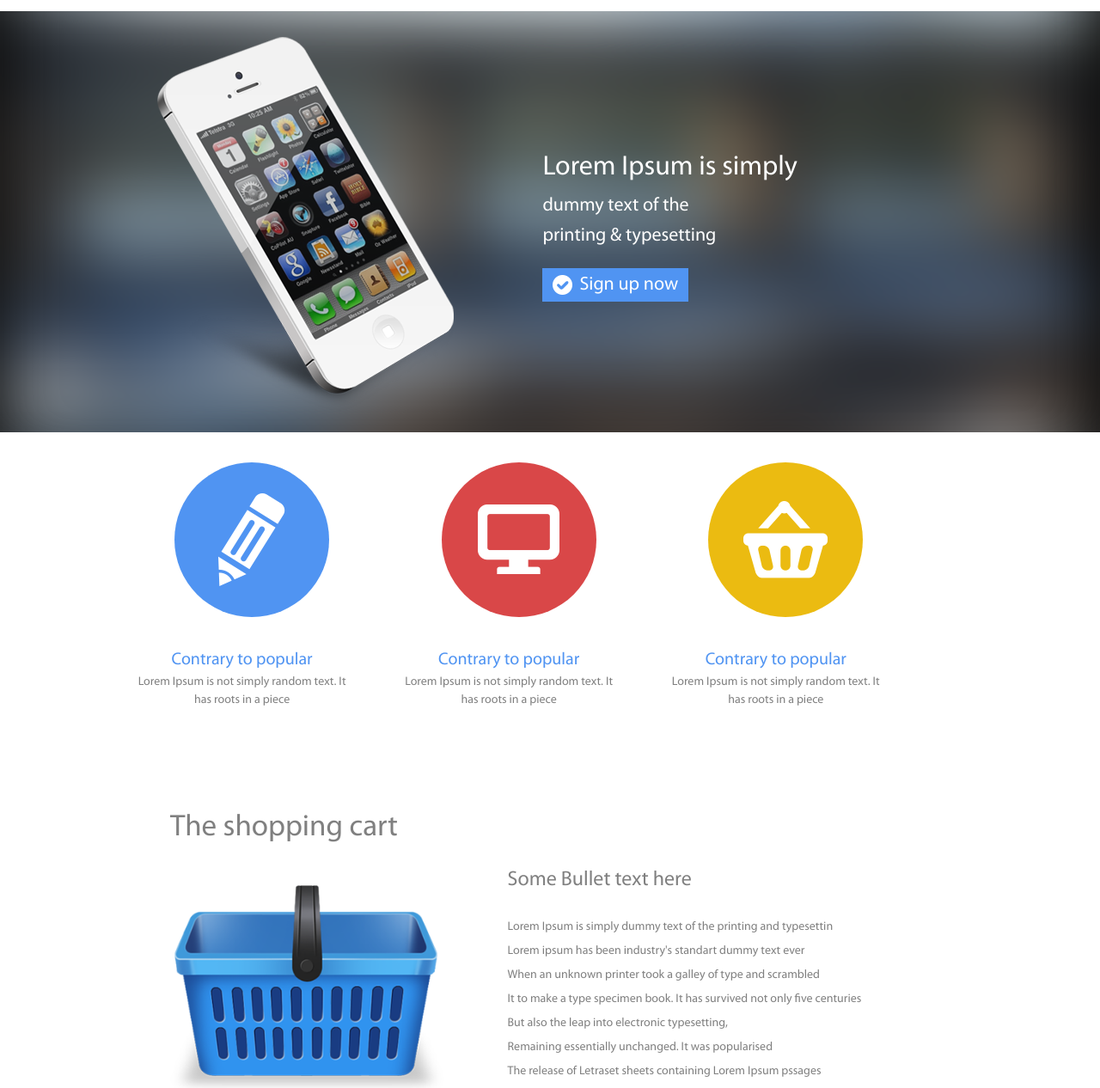
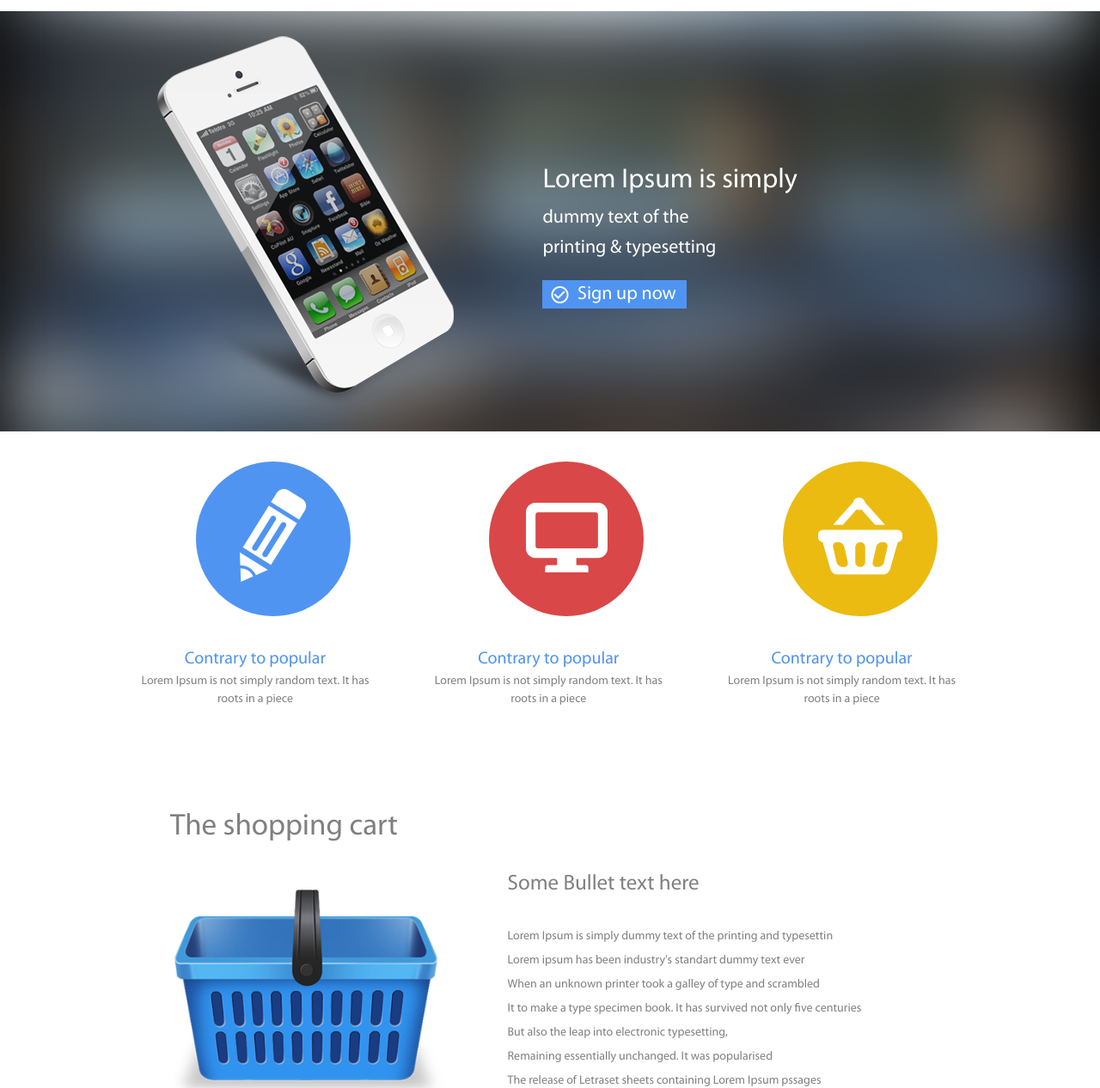
Before and after one commit to Hillel-Pupa/HW8, a plain HTML site: page index.html in a window 1280 px wide. Shown: the part 71-1337 px from the top of the page at 86% size. Drawn offline with Linux system fonts and the light colour scheme.

Commit message:
fix bugs

```diff
--- a/index.html
+++ b/index.html
@@ -7,6 +7,10 @@
         <title>Prechu</title>
         <link media="all" rel="stylesheet" href="reset.css" />
         <link media="all" rel="stylesheet" href="style.css" />
+        <link
+            href="https://fonts.googleapis.com/css2?family=Material+Icons"
+            rel="stylesheet"
+        />
     </head>
     <body>
         <header class="header">
@@ -27,32 +31,33 @@
             </div>
         </header>
         <main>
-            <div class="banner">
+            <section class="banner">
                 <div class="container banner-content">
                     <img
                         class="banner-image"
                         src="images/iphone.png"
                         alt="iphone"
                     />
-                    <section class="banner-info">
+                    <div class="banner-info">
                         <h1>Lorem Ipsum is simply</h1>
-                        <p class="banner-text">
-                            dummy text of the <br />
-                            printing & typesetting<br />
-                        </p>
+                        <div class="banner-text">
+                            <p>dummy text of the</p>
+                            <p>printing & typesetting</p>
+                        </div>
                         <button>
-                            <img
-                                class="check-mark"
-                                src="images/check.png"
-                                alt="check-mark"
-                            /><span class="button-text">Sign up now</span>
+                            <span class="material-icons">
+                                check_circle_outline
+                            </span>
+                            <span class="button-text">Sign up now</span>
                         </button>
-                    </section>
+                    </div>
                 </div>
-            </div>
+            </section>
             <div class="container">
                 <div class="card">
-                    <div class="pencil circle"></div>
+                    <div class="pencil circle">
+                        <img src="images/pencil.png" alt="pencil" />
+                    </div>
                     <h4>Contrary to popular</h4>
                     <p>
                         Lorem Ipsum is not simply random text. It has roots in a
@@ -60,7 +65,9 @@
                     </p>
                 </div>
                 <div class="card">
-                    <div class="computer circle"></div>
+                    <div class="computer circle">
+                        <img src="images/computer.png" alt="computer" />
+                    </div>
                     <h4>Contrary to popular</h4>
                     <p>
                         Lorem Ipsum is not simply random text. It has roots in a
@@ -68,7 +75,9 @@
                     </p>
                 </div>
                 <div class="card">
-                    <div class="cart circle"></div>
+                    <div class="cart circle">
+                        <img src="images/basket.png" alt="basket" />
+                    </div>
                     <h4>Contrary to popular</h4>
                     <p>
                         Lorem Ipsum is not simply random text. It has roots in a
@@ -84,27 +93,27 @@
                         src="images/cart.png"
                         alt="shopping-cart"
                     />
-                    <article>
-                        <h2>Some Bullet text here</h2>
+                    <article class="bullet-text">
+                        <h3>Some Bullet text here</h3>
                         <p>
                             Lorem Ipsum is simply dummy text of the printing and
-                            typesettin
-                            <br />
+                            typesettin </p>
+                            <p>
                             Lorem ipsum has been industry's standart dummy text
-                            ever
-                            <br />
+                            ever</p>
+                            <p>
                             When an unknown printer took a galley of type and
-                            scrambled
-                            <br />
+                            scrambled</p>
+                            <p>
                             It to make a type specimen book. It has survived not
-                            only five centuries
-                            <br />
-                            But also the leap into electronic typesetting,
-                            <br />
-                            Remaining essentially unchanged. It was popularised
-                            <br />
+                            only five centuries</p>
+                            <p>
+                            But also the leap into electronic typesetting,</p>
+                            <p>
+                            Remaining essentially unchanged. It was popularised</p>
+                            <p>
                             The release of Letraset sheets containing Lorem
-                            Ipsum pssages
+                            Ipsum pssages</p>
                         </p>
                     </article>
                 </div>
@@ -112,7 +121,7 @@
         </main>
         <footer class="footer">
             <hr />
-            <p>Copyright © 2012-2013<a href="#"> cssauthor.com</a></p>
+            <p>Copyright &copy; 2012-2013<a href="#"> cssauthor.com</a></p>
         </footer>
     </body>
 </html>
--- a/style.css
+++ b/style.css
@@ -1,13 +1,49 @@
 @font-face {
     font-family: "Myriad Pro Regular";
-    src: url("MyriadPro-Regular.woff") format("woff");
+    src: url("fonts/MyriadPro-Regular.woff") format("woff"),
+        url("fonts/MyriadPro-Regular.woff2") format("woff2");
     font-style: normal;
+    font-weight: normal;
+}
+
+h1 {
+    margin: 0;
+}
+
+h4 {
+    text-align: center;
+    font-size: 20px;
+    color: #5094f2;
+    padding: 0px 25px;
+    line-height: 1.5;
+    font-weight: normal;
+    margin: 0;
+}
+
+h1,
+h2,
+h3 {
+    font-weight: normal;
+}
+
+h3 {
+    font-size: 25px;
+}
+
+hr {
+    background-color: #dbd8d8;
+    border: none;
+    height: 1px;
 }
 
 body {
-    font-family: "Myriad Pro Regular";
+    font-family: "Myriad Pro Regular", "sans-serif";
+    font-style: normal;
     color: grey;
-    font-weight: normal;
+}
+
+main {
+    margin-top: 83px;
 }
 
 .container {
@@ -16,13 +52,11 @@ body {
 }
 
 .header {
-    position: sticky;
+    position: fixed;
+    left: 0;
+    right: 0;
     top: 0;
     background-color: white;
-}
-
-nav {
-    height: 80px;
 }
 
 .clearfix::after {
@@ -35,7 +69,7 @@ nav {
     margin: 0px;
     font-size: 18px;
     list-style-type: none;
-    float: right;
+    text-align: right;
 }
 
 .nav-menu li {
@@ -51,12 +85,12 @@ nav {
     padding: 30px 5px;
 }
 
-.nav-menu li:hover {
-    border-bottom: 3px solid #5094f2;
+.nav-menu li:hover,
+.nav-menu li:active {
+    border-bottom-color: #5094f2;
 }
 
 .banner {
-    height: 490px;
     background-image: url("images/bg.png");
     background-position: center;
     background-size: cover;
@@ -89,15 +123,18 @@ button {
     border: none;
     color: white;
     padding: 4px 8px;
+    cursor: pointer;
+}
+
+button:hover {
+    background-color: #306bc4;
+}
+
+.material-icons {
+    vertical-align: middle;
 }
 
 .button-text {
-    padding: 4px;
-}
-
-.check-mark {
-    vertical-align: middle;
-    display: inline-block;
     padding: 4px;
 }
 
@@ -114,6 +151,7 @@ button {
 .banner-image {
     vertical-align: middle;
     display: inline-block;
+    padding-bottom: 24px;
 }
 
 .circle {
@@ -121,49 +159,46 @@ button {
     height: 180px;
     width: 180px;
     margin: 35px 75px;
-    background-repeat: no-repeat;
-    background-position-x: center;
-    background-position-y: center;
+    text-align: center;
+}
+
+.pencil > img {
+    margin: 0 auto;
+    padding-top: 32px;
+}
+
+.computer > img {
+    margin: 0 auto;
+    padding-top: 48px;
+}
+
+.cart > img {
+    margin: 0 auto;
+    padding-top: 42px;
 }
 
 .pencil {
     background-color: #5094f2;
-    background-image: url("images/pencil.png");
 }
 
 .computer {
     background-color: #d94748;
-    background-image: url("images/computer.png");
 }
 
 .cart {
     background-color: #ebbb11;
-    background-image: url("images/basket.png");
 }
 
 .card {
-    width: 30%;
+    width: 33%;
     display: inline-block;
-}
-
-.card p {
     text-align: center;
     font-size: 14px;
     padding: 0px 25px;
     line-height: 1.5;
 }
 
-h4 {
-    text-align: center;
-    font-size: 20px;
-    color: #5094f2;
-    padding: 0px 25px;
-    line-height: 1.5;
-    font-weight: normal;
-    margin: 0;
-}
-
-article {
+.bullet-text {
     display: inline-block;
     line-height: 1.7;
     vertical-align: middle;
@@ -171,12 +206,7 @@ article {
     margin-bottom: 55px;
 }
 
-h1,
-h2 {
-    font-weight: normal;
-}
-
-article p {
+.bullet-text p {
     font-size: 14px;
     line-height: 2;
 }
@@ -185,11 +215,6 @@ article p {
     display: inline-block;
     vertical-align: middle;
     height: 240px;
-}
-
-h1 {
-    padding-left: 25px;
-    margin: 0;
 }
 
 .shopping-cart {
@@ -202,19 +227,17 @@ h1 {
     margin-bottom: 0;
 }
 
-hr {
-    background-color: #dbd8d8;
-    border: none;
-    height: 1px;
-}
-
 .footer p {
     text-align: center;
     font-size: 15px;
     padding: 25px;
 }
 
-.footer p a {
+.footer a {
     text-decoration: none;
     color: grey;
 }
+
+.footer a:hover {
+    color: blue;
+}
```
Also changed, not shown: fonts/MyriadPro-Regular.woff (renamed from MyriadPro-Regular.woff), fonts/MyriadPro-Regular.woff2 (added).
